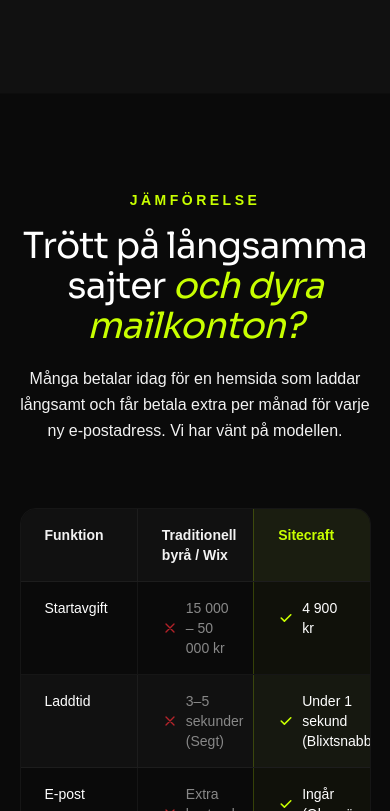
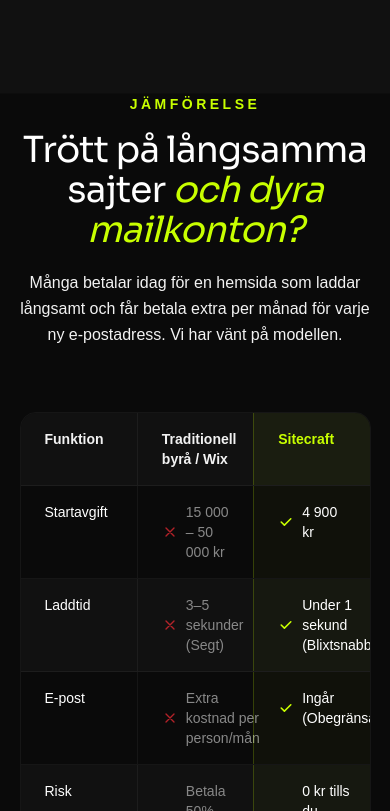
Before and after one commit to joelstolt/sitecraft, a Next.js app: page / in a window 390 px wide. Shown: the part 4953-5764 px from the top of the page. Built offline with nearby package versions, Linux system fonts and the light colour scheme; a web font is replaced by a local one.

Commit message:
Layout: ta bort dubbelpadding mellan sektioner

```diff
--- a/app/page.tsx
+++ b/app/page.tsx
@@ -237,7 +237,7 @@
       </section>
 
       {/* THE SWITCH – Comparison */}
-      <section className="px-[5%] py-24 md:py-32">
+      <section className="px-[5%] pt-0 pb-24 md:pb-32">
         <div className="mx-auto max-w-[1312px]">
           <ScrollReveal>
             <div className="mx-auto mb-16 max-w-2xl text-center">
@@ -288,7 +288,7 @@
       </section>
 
       {/* PORTFOLIO */}
-      <section className="border-t border-white/5 px-[5%] py-24 md:py-32">
+      <section className="border-t border-white/5 px-[5%] pt-16 pb-24 md:pt-20 md:pb-32">
         <div className="mx-auto max-w-[1312px]">
           <ScrollReveal>
             <div className="mx-auto mb-16 max-w-2xl text-center">
@@ -342,7 +342,7 @@
       </section>
 
       {/* PRICING */}
-      <section className="border-t border-white/5 px-[5%] py-24 md:py-32">
+      <section className="border-t border-white/5 px-[5%] pt-16 pb-24 md:pt-20 md:pb-32">
         <div className="mx-auto max-w-[1312px]">
           <ScrollReveal>
             <div className="mx-auto mb-16 max-w-2xl text-center md:mb-20">
@@ -427,7 +427,7 @@
       </section>
 
       {/* FAQ */}
-      <section className="border-t border-white/5 px-[5%] py-24 md:py-32">
+      <section className="border-t border-white/5 px-[5%] pt-16 pb-24 md:pt-20 md:pb-32">
         <div className="mx-auto max-w-[800px]">
           <ScrollReveal>
             <div className="mx-auto mb-16 max-w-2xl text-center">
```
